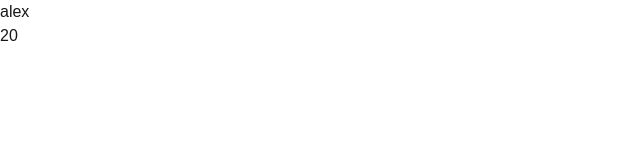
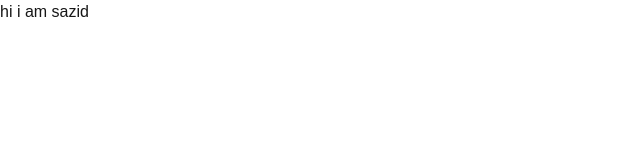
Before and after one commit to Sazid60/TypeScript-With-Nextjs, a Next.js app: page / in a window 1280 px wide. Shown: the top 160 px of the page, without its empty margins (0-640 px from the left). Built offline with nearby package versions, Linux system fonts and the light colour scheme.

Commit message:
Defining Types using React Node

```diff
--- a/app/page.tsx
+++ b/app/page.tsx
@@ -1,10 +1,22 @@
+// import User from "@/components/User";
+
+
+// export default function Home() {
+//   return (
+//     <section>
+//       <User name="alex" age={20} isStudent={true} />
+//     </section>
+//   );
+// }
 import User from "@/components/User";
 
 
 export default function Home() {
   return (
     <section>
-      <User name="alex" age={20} isStudent={true} />
+      <User>
+        <p>hi i am sazid</p>
+      </User>
     </section>
   );
 }
--- a/components/User.tsx
+++ b/components/User.tsx
@@ -1,4 +1,6 @@
 // import React from 'react';
+
+
 
 // const User = (props : {name: string, age: number, isStudent :boolean}) => {
 //     return (
@@ -30,18 +32,32 @@
 
 // export default User;
 
-interface UserShape {
-    name: string,
-    age: number,
-    isStudent: boolean
-}
+// interface UserShape {
+//     name: string,
+//     age: number,
+//     isStudent: boolean
+// }
 
-const User = ({ name, age, isStudent }: UserShape) => {
+// const User = ({ name, age, isStudent }: UserShape) => {
+//     return (
+//         <div>
+//             <h1>{name}</h1>
+//             <h1>{age}</h1>
+//             <h1>{isStudent}</h1>
+//         </div>
+//     );
+// };
+
+// export default User;
+
+import { ReactNode } from "react";
+
+type UserShape = {children : ReactNode}
+
+const User = ({children}: UserShape) => {
     return (
         <div>
-            <h1>{name}</h1>
-            <h1>{age}</h1>
-            <h1>{isStudent}</h1>
+            {children}
         </div>
     );
 };
```
